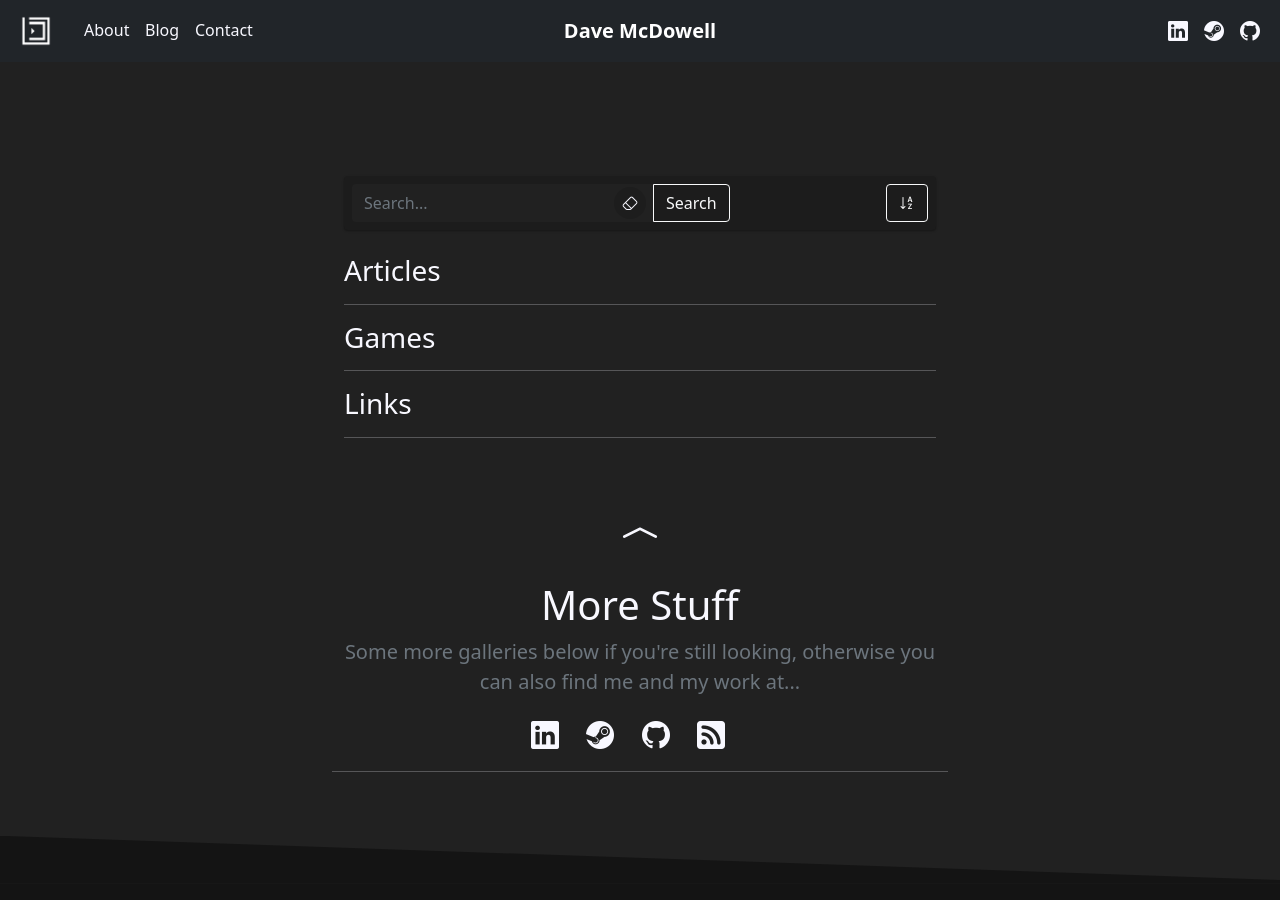
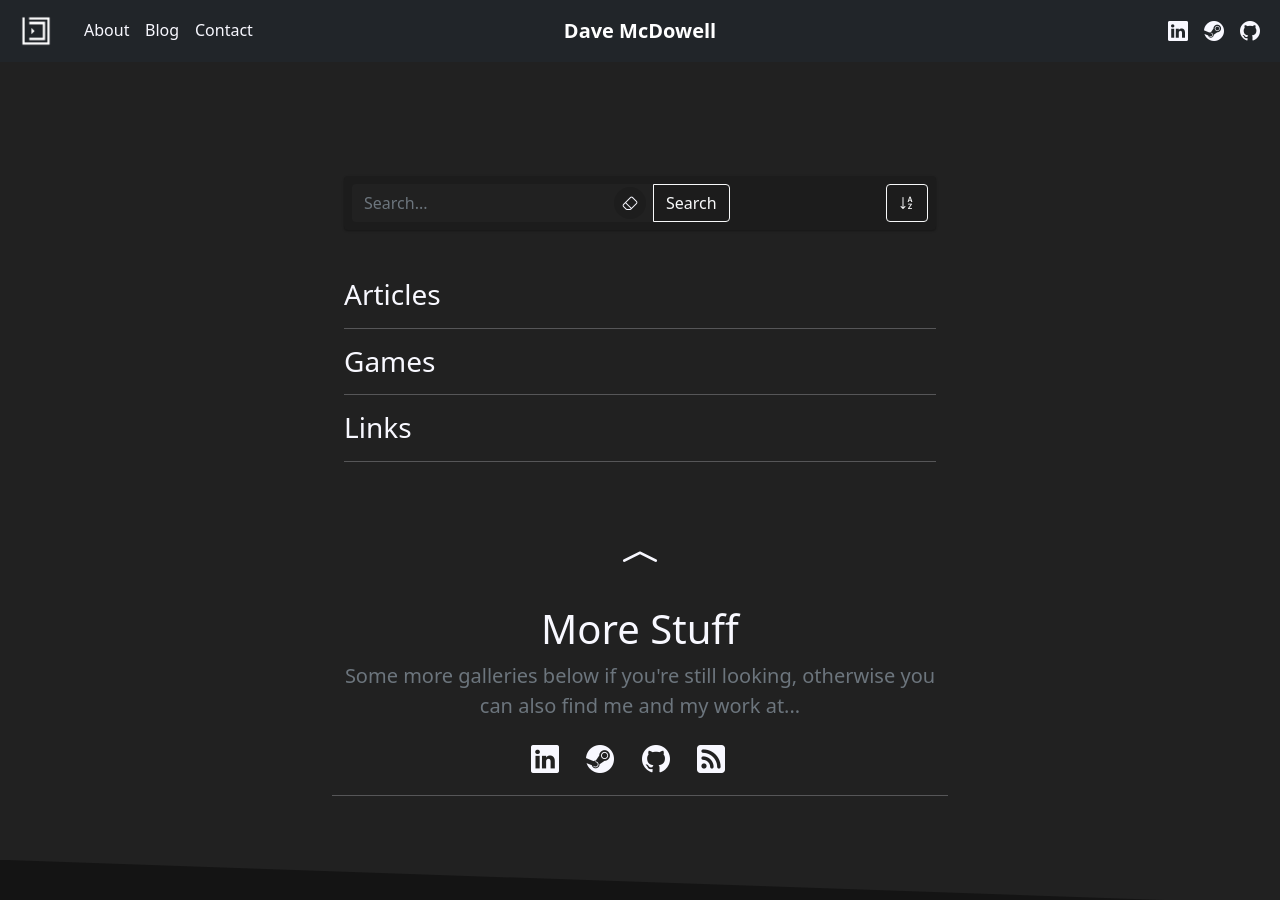
Before and after one commit to davemcdowell/portfolio, a Jekyll site: the page built from downloads.html, in a window 1280 px wide and 900 px high, scrolled down 805 px. Built offline with Jekyll 4.4.1, drawn with Linux system fonts in a browser that asks for light colours; nearby versions of some CDN libraries.

Commit message:
Update search-form.html

```diff
--- a/_includes/forms/search-form.html
+++ b/_includes/forms/search-form.html
@@ -1,4 +1,4 @@
-<nav class="position-sticky sticky-top-offset trans-default bs-sm-hover bg-offset rounded mb-4 p-2">
+<nav class="position-sticky sticky-top-offset trans-default bs-sm-hover bg-offset rounded mb-5 p-2">
     <form id="search-dl-form" class="d-flex flex-row justify-content-between align-items-center flex-nowrap">
       <div class="input-group w-auto">
         <input id="search-input" type="text" class="form-control" placeholder="Search..." aria-label="Search..." aria-describedby="search-btn" autocomplete="off">
```
